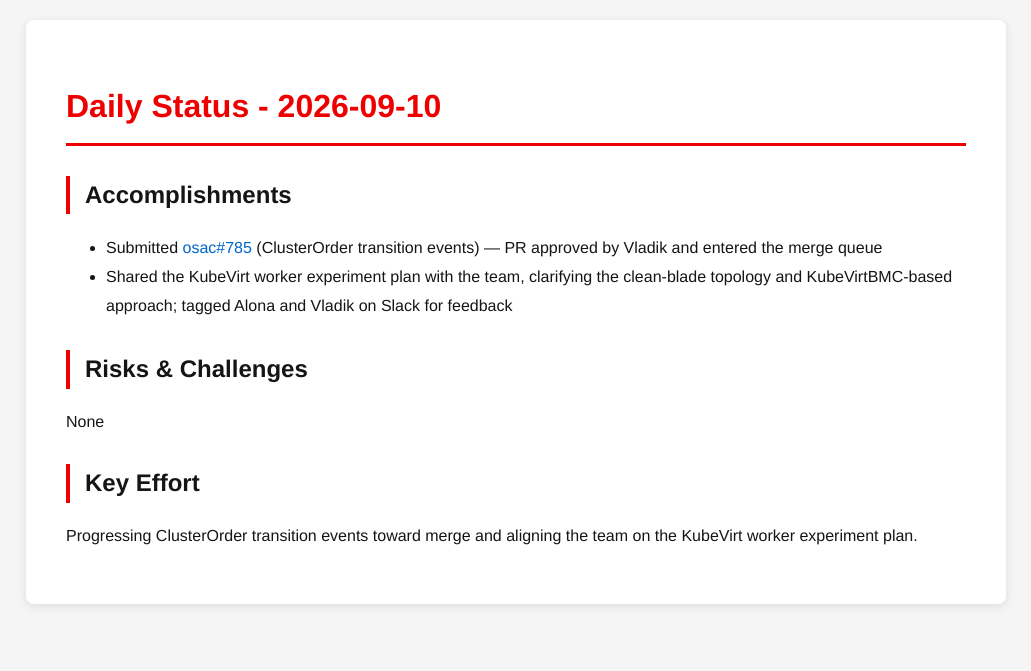
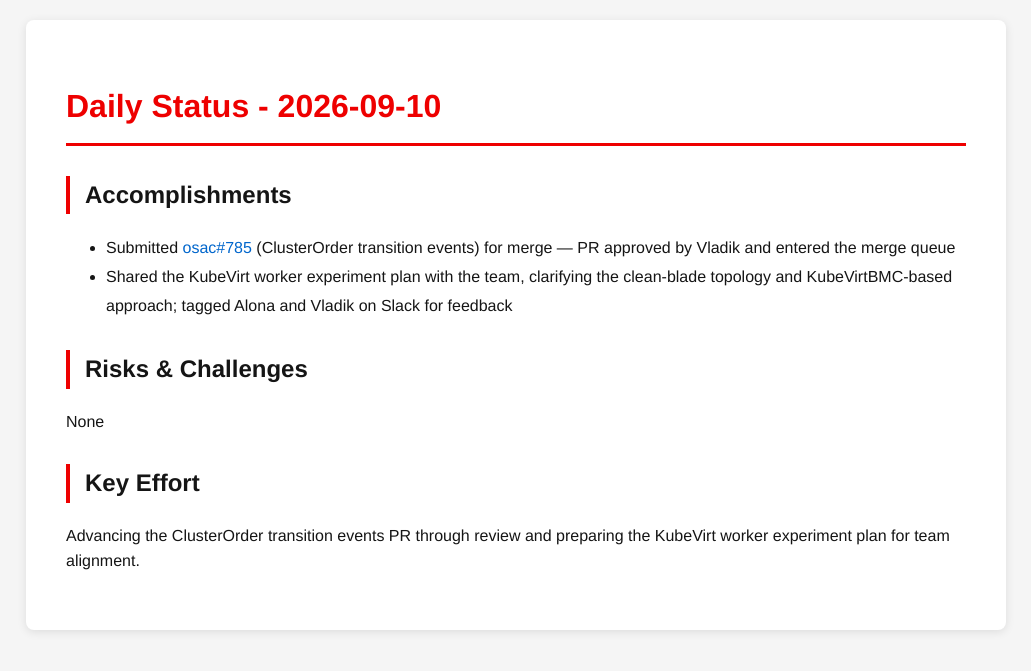
Before and after one commit to tzvatot/daily-status, a Jekyll site: the page built from 2026-09-10.md, in a window 1280 px wide. Shown: the top 671 px of the page, without its empty margins (124-1155 px from the left). Built offline with Jekyll 4.4.1, drawn with Linux system fonts in a browser that asks for light colours.

Commit message:
Daily status update - 2026-09-10

```diff
--- a/2026-09-10.md
+++ b/2026-09-10.md
@@ -7,11 +7,11 @@ date: 2026-09-10
 # Daily Status - 2026-09-10
 
 ## Accomplishments
-- Submitted [osac#785](https://github.com/osac-project/osac/pull/785) (ClusterOrder transition events) — PR approved by Vladik and entered the merge queue
+- Submitted [osac#785](https://github.com/osac-project/osac/pull/785) (ClusterOrder transition events) for merge — PR approved by Vladik and entered the merge queue
 - Shared the KubeVirt worker experiment plan with the team, clarifying the clean-blade topology and KubeVirtBMC-based approach; tagged Alona and Vladik on Slack for feedback
 
 ## Risks & Challenges
 None
 
 ## Key Effort
-Progressing ClusterOrder transition events toward merge and aligning the team on the KubeVirt worker experiment plan.
+Advancing the ClusterOrder transition events PR through review and preparing the KubeVirt worker experiment plan for team alignment.
```
